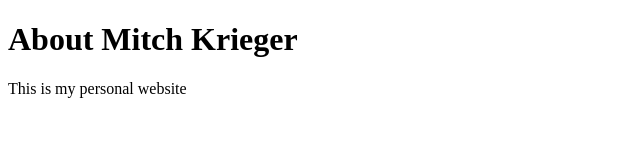
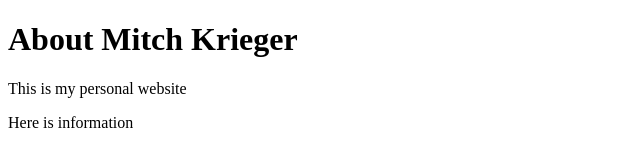
Before and after one commit to mitkrieg/about-mitkrieg-cs5356-hw3, a plain HTML site: page src/main.html in a window 1280 px wide. Shown: the whole page, without its empty margins (0-640 px from the left). Drawn offline with Linux system fonts and the light colour scheme.

```diff
--- a/src/main.html
+++ b/src/main.html
@@ -6,5 +6,6 @@
     <body>
         <h1>About Mitch Krieger</h1>
         <p>This is my personal website</p>
+        <p>Here is information</p>
     </body>
 </html>
```
Also changed, not shown: .github/workflows/demo.yml (deleted), .github/workflows/deploy.yml (added).
